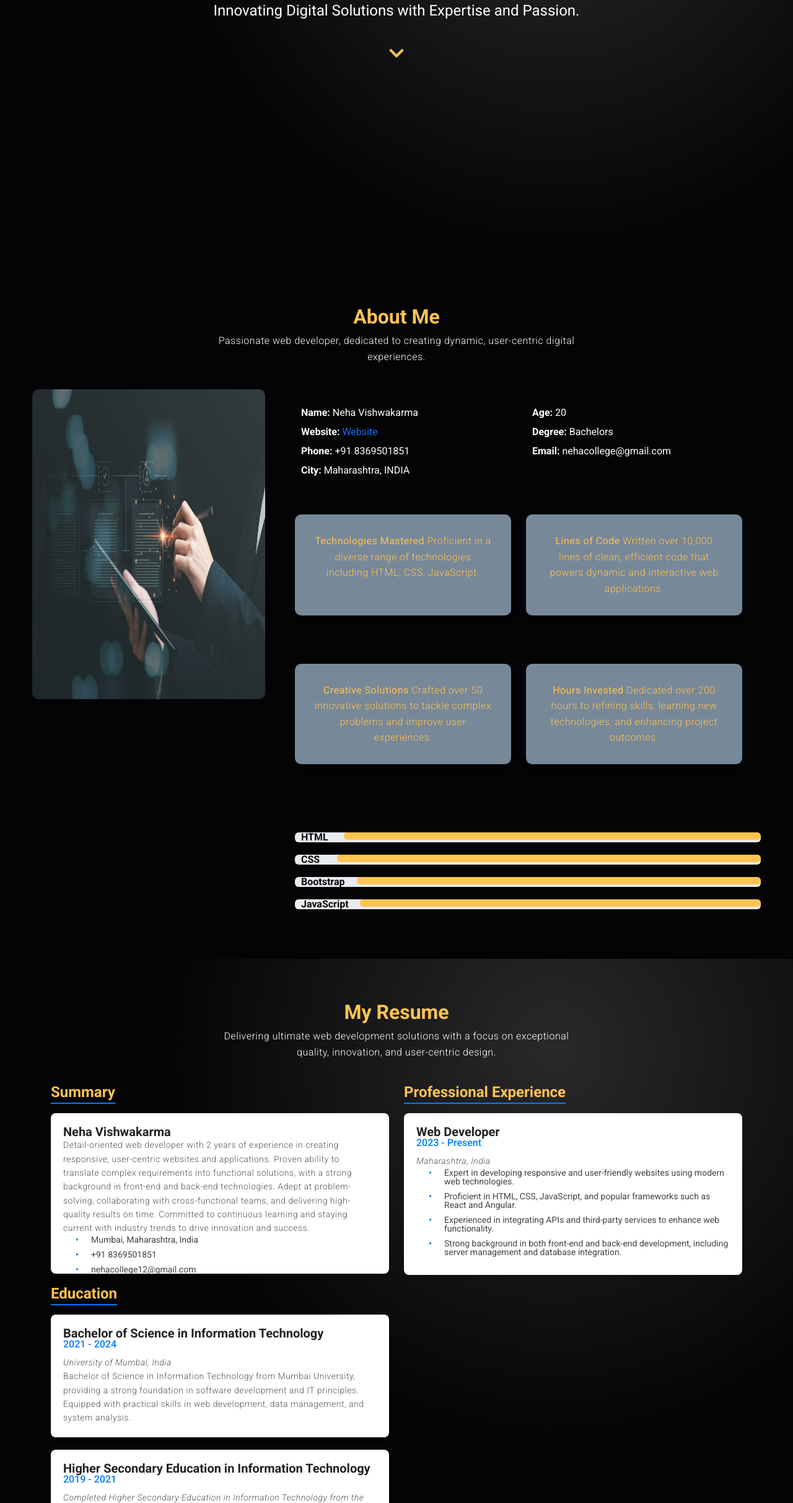
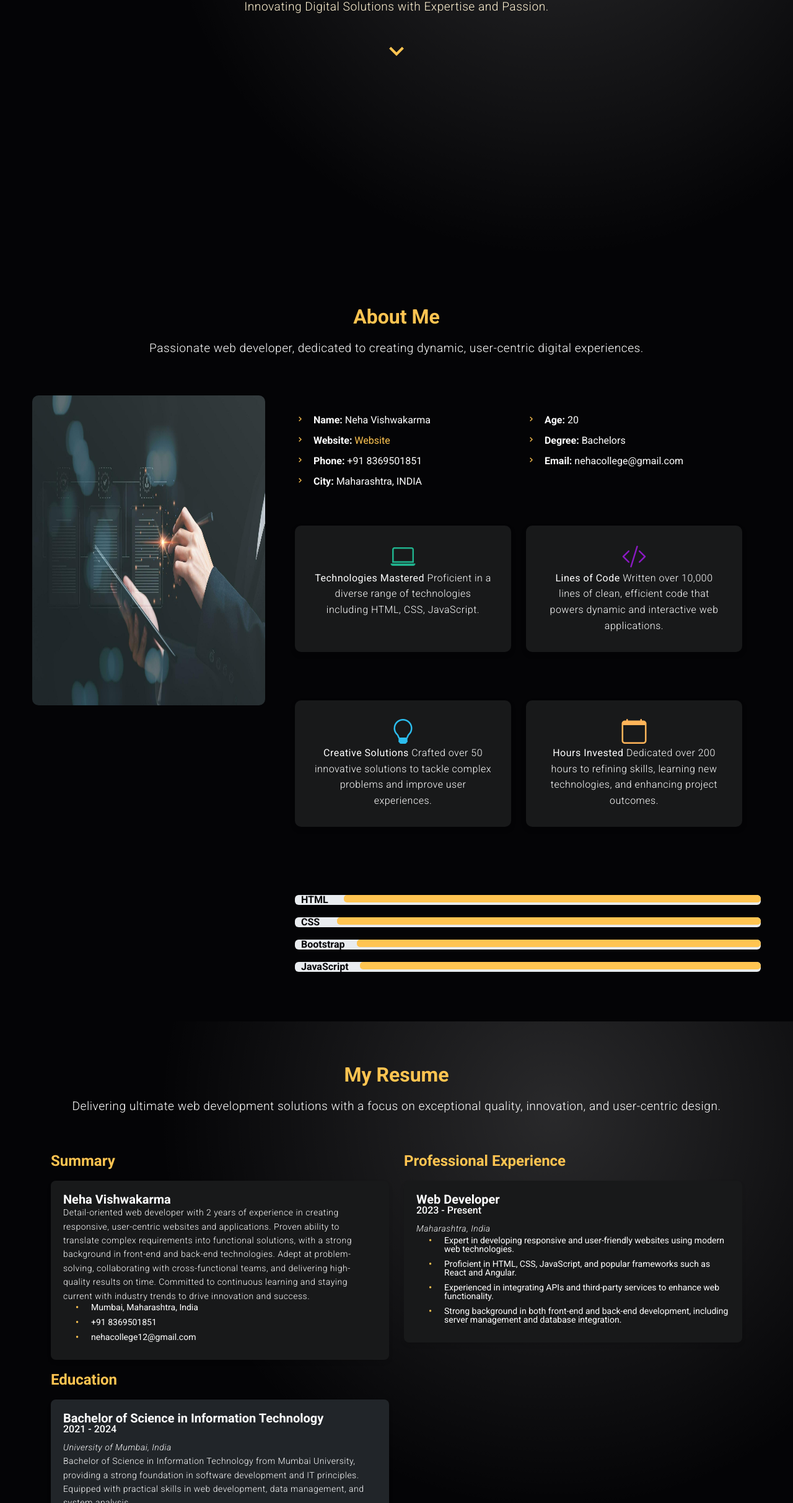
Before and after one commit to Neha-vis/portfolio-1, a plain HTML site: page index.html in a window 1280 px wide. Shown: the part 375-2800 px from the top of the page at 62% size. Drawn offline with nearby package versions, Linux system fonts and the light colour scheme.

Commit message:
updated-page

```diff
--- a/index.html
+++ b/index.html
@@ -14,10 +14,16 @@
       rel="stylesheet"
       href="https://cdn.jsdelivr.net/npm/bootstrap@5.3.2/dist/css/bootstrap.min.css"
     />
+    <!-- boxicon css -->
     <link
+      rel="stylesheet"
+      href="https://cdn.jsdelivr.net/npm/bootstrap-icons/font/bootstrap-icons.css"
+    />
+    <link
+      rel="stylesheet"
       href="https://cdn.jsdelivr.net/npm/boxicons/css/boxicons.min.css"
-      rel="stylesheet"
     />
+
     <!-- Swiper CSS -->
     <link
       rel="stylesheet"
@@ -84,9 +90,9 @@
     <section id="hero">
       <div class="hero-container" data-aos="fade-up">
         <h1 data-aos="fade-up" data-aos-delay="100">Neha Vishwakarma</h1>
-        <h2 data-aos="fade-up" data-aos-delay="200">
+        <p data-aos="fade-up" data-aos-delay="200">
           Innovating Digital Solutions with Expertise and Passion.
-        </h2>
+        </p>
         <a
           href="#about"
           class="btn-scroll scrollto"
@@ -134,24 +140,25 @@
                 <div class="col-lg-6">
                   <ul>
                     <li>
-                      <i class="bi bi-chevron-right"></i>
+                      <i class="bx bx-chevron-right"></i>
+
                       <strong>Name:</strong> <span>Neha Vishwakarma</span>
                     </li>
                     <li>
-                      <i class="bi bi-chevron-right"></i>
+                      <i class="bx bx-chevron-right"></i>
                       <strong>Website:</strong>
                       <span
-                        ><a target="_blank" href="https://github.com/Neha-vis"
-                          >Website</a
+                        ><a target="_blank" href="https://github.com/Neha-vis">
+                          Website</a
                         ></span
                       >
                     </li>
                     <li>
-                      <i class="bi bi-chevron-right"></i>
+                      <i class="bx bx-chevron-right"></i>
                       <strong>Phone:</strong> <span>+91 8369501851</span>
                     </li>
                     <li>
-                      <i class="bi bi-chevron-right"></i>
+                      <i class="bx bx-chevron-right"></i>
                       <strong>City:</strong> <span>Maharashtra, INDIA</span>
                     </li>
                   </ul>
@@ -160,15 +167,15 @@
                 <div class="col-lg-6">
                   <ul>
                     <li>
-                      <i class="bi bi-chevron-right"></i>
+                      <i class="bx bx-chevron-right"></i>
                       <strong>Age:</strong> <span>20</span>
                     </li>
                     <li>
-                      <i class="bi bi-chevron-right"></i>
+                      <i class="bx bx-chevron-right"></i>
                       <strong>Degree:</strong> <span>Bachelors</span>
                     </li>
                     <li>
-                      <i class="bi bi-chevron-right"></i>
+                      <i class="bx bx-chevron-right"></i>
                       <strong>Email:</strong> <span>nehacollege@gmail.com</span>
                     </li>
                   </ul>
@@ -182,6 +189,7 @@
                 >
                   <div class="count-box">
                     <i class="bi bi-laptop" style="color: #20b38e"></i>
+
                     <span
                       data-purecounter-start="0"
                       data-purecounter-end="15"
@@ -334,7 +342,8 @@
           <div class="col-lg-6">
             <h3 class="resume-title" data-aos="fade-up">Summary</h3>
             <div
-              class="resume-item pb-0"
+              class="resume-item"
+              data-aos="fade-up"
               data-aos="fade-up"
               data-aos-delay="100"
             >
@@ -359,7 +368,11 @@
             <h3 class="resume-title" data-aos="fade-up" data-aos-delay="200">
               Education
             </h3>
-            <div class="resume-item" data-aos="fade-up" data-aos-delay="300">
+            <div
+              class="resume-item bg-dark"
+              data-aos="fade-up"
+              data-aos-delay="300"
+            >
               <h4>Bachelor of Science in Information Technology</h4>
               <h5>2021 - 2024</h5>
               <p><em>University of Mumbai, India</em></p>
@@ -370,7 +383,11 @@
                 web development, data management, and system analysis.
               </p>
             </div>
-            <div class="resume-item" data-aos="fade-up" data-aos-delay="400">
+            <div
+              class="resume-item bg-dark"
+              data-aos="fade-up"
+              data-aos-delay="400"
+            >
               <h4>Higher Secondary Education in Information Technology</h4>
               <h5>2019 - 2021</h5>
               <p>
@@ -509,7 +526,7 @@
             data-aos-delay="600"
           >
             <div class="tech-box">
-              <i class="bx bxl-mysql"></i>
+              <i class="bx bxs-data"></i>
               <h4 class="title">MySQL</h4>
               <p class="description">
                 Experienced with MySQL for managing relational databases and
--- a/static/css/style.css
+++ b/static/css/style.css
@@ -62,15 +62,15 @@
 }
 
 #hero h1 {
-  font-size: 3rem;
+  font-size: 2rem;
   font-weight: 700;
-  margin-bottom: 20px;
+  margin-bottom: 25px;
   animation: fadeUp 1s ease-in-out;
 }
 
-#hero h2 {
-  font-size: 1.5rem;
-  font-weight: 400;
+#hero p {
+  font-size: 1.2rem;
+  line-height: 1.5;
   margin-bottom: 30px;
 }
 /* General Styles */
@@ -90,14 +90,16 @@
 }
 
 .section-title h2 {
-  font-size: 36px;
+  font-size: 2rem;
+  font-weight: 700;
   color: var(--primary);
   margin-bottom: 15px;
 }
 
 .section-title p {
-  font-size: 18px;
-  color: var(--primary);
+  font-size: 1.2rem;
+  color: var(--light);
+  margin-top: 20px;
 }
 
 .row {
@@ -129,14 +131,17 @@
   font-size: 16px;
   color: var(--light);
 }
+a {
+  color: var(--primary);
+}
 
 .content ul li i {
   margin-right: 10px;
-  color: #20b38e;
+  color: var(--primary);
 }
 
 .count-box {
-  background-color: lightslategray;
+  background-color: #18191a;
   padding: 30px;
   border-radius: 10px;
   text-align: center;
@@ -151,7 +156,7 @@
 
 .count-box p {
   font-size: 16px;
-  color: var(--primary);
+  color: var(--light);
 }
 
 .count-box span.purecounter {
@@ -222,15 +227,14 @@
 }
 
 .section-title h2 {
-  font-size: 36px;
+  font-size: 2rem;
   font-weight: 700;
 }
 
 .section-title p {
-  font-size: 16px;
-  color: #666;
-  max-width: 600px;
-  margin: 0 auto;
+  font-size: 1.2rem;
+  color: var(--light);
+  margin-top: 20px;
 }
 
 .resume-title {
@@ -238,35 +242,35 @@
   font-weight: 700;
   color: var(--primary);
   margin-bottom: 15px;
-  border-bottom: 2px solid #007bff;
+  border-bottom: 2px var(--primary);
   display: inline-block;
   padding-bottom: 5px;
 }
 
 .resume-item {
-  background: #fff;
   padding: 20px;
   border-radius: 8px;
   box-shadow: 0 4px 6px rgba(0, 0, 0, 0.1);
   margin-bottom: 20px;
+  background-color: #18191a;
 }
 
 .resume-item h4 {
   font-size: 20px;
   font-weight: 600;
-  color: #222;
+  color: var(--light);
 }
 
 .resume-item h5 {
   font-size: 16px;
   font-weight: 500;
-  color: #007bff;
+  color: white;
   margin-bottom: 10px;
 }
 
 .resume-item p {
   font-size: 14px;
-  color: #555;
+  color: white;
   line-height: 1.6;
 }
 
@@ -279,13 +283,13 @@
   position: relative;
   padding-left: 25px;
   font-size: 14px;
-  color: #444;
+  color: white;
   margin-bottom: 10px;
 }
 
 .resume-item ul li::before {
   content: "\2022";
-  color: #007bff;
+  color: var(--primary);
   font-weight: bold;
   position: absolute;
   left: 0;
@@ -304,7 +308,7 @@
 .section-title span {
   font-size: 16px;
   font-weight: 700;
-  color: #007bff;
+
   text-transform: uppercase;
 }
 
@@ -315,15 +319,15 @@
 }
 
 .section-title p {
-  font-size: 16px;
+  font-size: 1.2rem;
   color: var(--light);
-  max-width: 600px;
-  margin: 0 auto;
+  margin-top: 20px;
+  margin-bottom: 60px;
 }
 
 /* Technology Boxes */
 .tech-box {
-  background: white;
+  background: #18191a;
   padding: 30px;
   text-align: center;
   border-radius: 10px;
@@ -337,7 +341,7 @@
 
 .tech-box i {
   font-size: 50px;
-  color: #007bff;
+  color: var(--primary);
   margin-bottom: 15px;
   display: block;
 }
@@ -346,18 +350,18 @@
   font-size: 22px;
   font-weight: 600;
   margin-bottom: 10px;
-  color: #333;
+  color: var(--light);
 }
 
 .tech-box .description {
   font-size: 16px;
-  color: #666;
+  color: var(--light);
   line-height: 1.6;
 }
 /* Footer Styling */
 #footer {
   background: #222;
-  color: #fff;
+  color: var(--light);
   text-align: center;
   padding: 40px 0;
 }
@@ -387,7 +391,7 @@
 }
 
 .social-links a:hover {
-  color: #007bff;
+  color: var(--primary);
 }
 
 /* Copyright */
```
